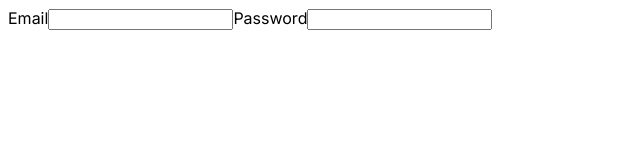
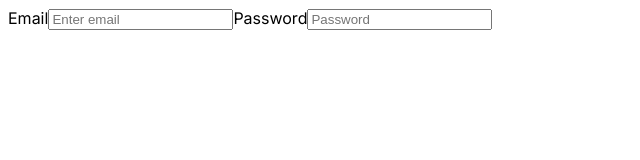
Before and after one commit to christianjcodes/bug-tracker-frontend, a Next.js app: page / in a window 1280 px wide. Shown: the top 160 px of the page, without its empty margins (0-640 px from the left). Built offline with nearby package versions, Linux system fonts and the light colour scheme.

Commit message:
Add placeholders to inputs

```diff
--- a/src/app/page.tsx
+++ b/src/app/page.tsx
@@ -9,12 +9,14 @@ export default function Home() {
       <div className='loginArea'>
         <Form.Label htmlFor="inputEmail">Email</Form.Label>
         <Form.Control
-          type="username"
+          type="email"
+          placeholder='Enter email'
           id="inputEmail"
         />
         <Form.Label htmlFor="inputPassword">Password</Form.Label>
         <Form.Control
           type="password"
+          placeholder='Password'
           id="inputPassword"
         />
       </div>
```
